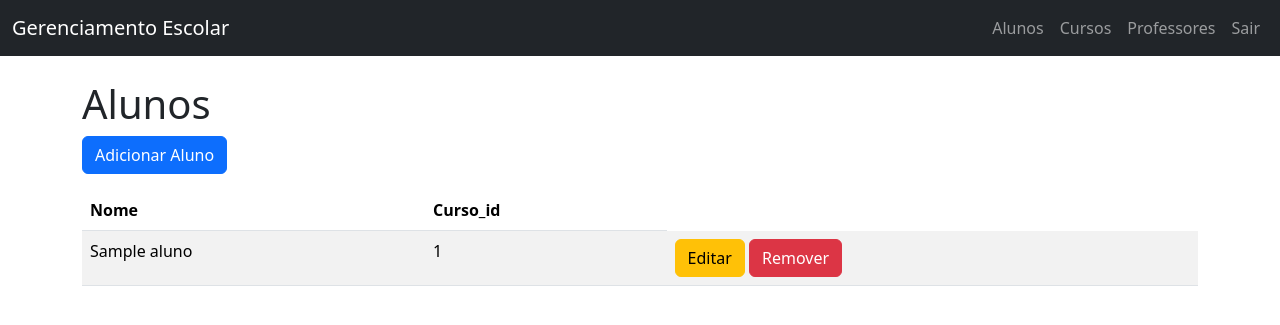
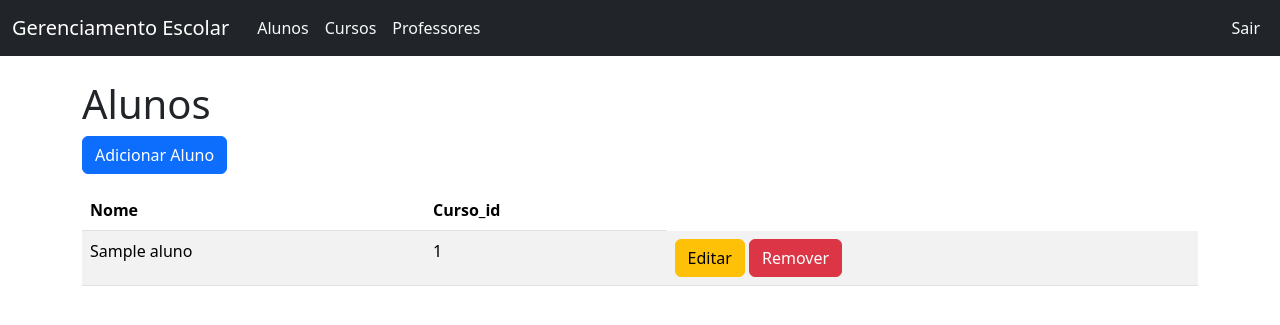
Before and after one commit to wesle-yey/API-Gerenciamento-escolar, a FastAPI app: template templates/alunos.html in a window 1280 px wide. Shown: the top 325 px of the page. Run offline with FastAPI, Linux system fonts and the light colour scheme; the template is opened without the code that fills it: most values are stand-ins (such as "Sample title", 1, 10 or a date in 2020).

Commit message:
Ajustes na interface

```diff
--- a/templates/menu.html
+++ b/templates/menu.html
@@ -5,7 +5,7 @@
             <span class="navbar-toggler-icon"></span>
         </button>
         <div class="collapse navbar-collapse" id="navbarNav">
-            <ul class="navbar-nav ms-auto"> <!-- Aqui eu movi o ms-auto para o ul -->
+            <ul class="navbar-nav ms-1">
                 <li class="nav-item">
                     <a class="nav-link" href="/alunos">Alunos</a>
                 </li>
@@ -15,7 +15,8 @@
                 <li class="nav-item">
                     <a class="nav-link" href="/professores">Professores</a>
                 </li>
-                <!-- Link de Logout -->
+            </ul>
+                <ul class="navbar-nav ms-auto">
                 <li class="nav-item">
                     <a class="nav-link" href="/logout">Sair</a>
                 </li>
@@ -23,3 +24,9 @@
         </div>
     </div>
 </nav>
+
+<style>
+.navbar-nav .nav-link {
+    color: #f8f9fa !important; /* Cor mais clara para melhor visibilidade */
+}
+</style>
```
